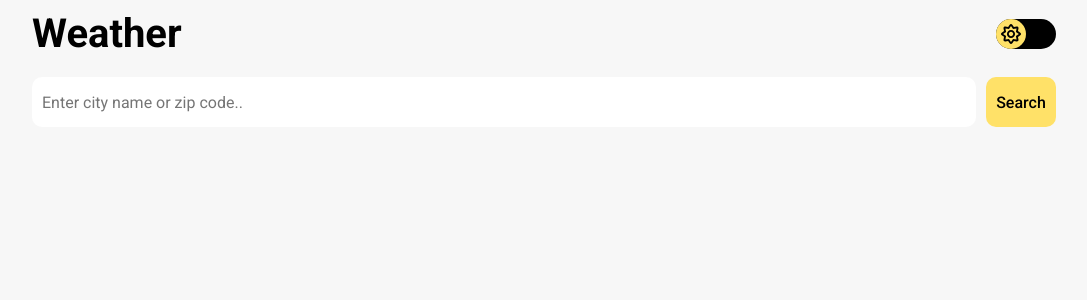
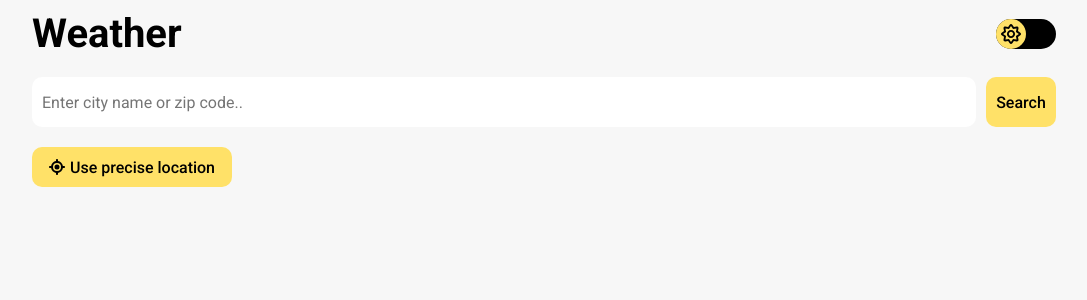
Before and after one commit to tabishabbasi1920st/weather_app, a React (Create React App) app: page / in a window 1280 px wide. Shown: the top 300 px of the page, without its empty margins (96-1183 px from the left). Built offline with nearby package versions, Linux system fonts and the light colour scheme.

Commit message:
Added precise location functionality

```diff
--- /dev/null
+++ b/src/components/CurrentLocationCoords.js
@@ -0,0 +1,49 @@
+import { useEffect } from "react";
+
+const CurrentLocationCoords = ({ setLocation, setError }) => {
+  const getLocation = () => {
+    if (navigator.geolocation) {
+      navigator.geolocation.getCurrentPosition(
+        (position) => {
+          setLocation({
+            lat: position.coords.latitude,
+            lng: position.coords.longitude,
+          });
+        },
+        (err) => {
+          switch (err.code) {
+            case err.PERMISSION_DENIED:
+              setError("User denied the request for Geolocation");
+              break;
+            case err.POSITION_UNAVAILABLE:
+              setError("Location information is unavailable");
+              break;
+            case err.TIMEOUT:
+              setError("The request to get user location timed out");
+              break;
+            case err.UNKNOWN_ERROR:
+              setError("An unknown error occured");
+              break;
+            default:
+              setError("An unknown error occured");
+          }
+        },
+        {
+          enableHighAccuracy: true,
+          timeout: 10000,
+          maximumAge: 0,
+        }
+      );
+    } else {
+      setError("Geolocation is not supported by this browser");
+    }
+  };
+
+  useEffect(() => {
+    getLocation();
+  }, []);
+
+  return;
+};
+
+export default CurrentLocationCoords;
--- /dev/null
+++ b/src/components/PreciseLocationButton.js
@@ -0,0 +1,29 @@
+import styled from "styled-components";
+import { FaLocationCrosshairs } from "react-icons/fa6";
+
+const PreciseLocationButton = ({ setUsePreciseLocation }) => {
+  return (
+    <Button>
+      <FaLocationCrosshairs />
+      <span>Use precise location</span>
+    </Button>
+  );
+};
+
+export default PreciseLocationButton;
+
+const Button = styled.button`
+  display: flex;
+  justify-content: center;
+  align-items: center;
+  gap: 5px;
+  max-width: 200px;
+  margin-top: 20px;
+  height: 40px;
+  border-radius: 10px;
+  border: none;
+  font-size: 16px;
+  background-color: #ffe168;
+  font-weight: 500;
+  cursor: pointer;
+`;
--- a/src/components/Searchbar.js
+++ b/src/components/Searchbar.js
@@ -2,12 +2,8 @@ import styled from "styled-components";
 
 const Searchbar = ({ isDarkMode, fetchTempDetails }) => (
   <MainContainer>
-    <SearchInput
-      type="text"
-      placeholder="Enter city name or zip code.."
-      onChange={() => fetchTempDetails()}
-    />
-    <SearchButton>Search</SearchButton>
+    <SearchInput type="text" placeholder="Enter city name or zip code.." />
+    <SearchButton onChange={() => fetchTempDetails()}>Search</SearchButton>
   </MainContainer>
 );
 
--- a/src/components/WeatherDisplay.js
+++ b/src/components/WeatherDisplay.js
@@ -1,10 +1,21 @@
 import styled from "styled-components";
 import Searchbar from "./Searchbar";
+import CurrentLocationCoords from "./CurrentLocationCoords";
+import PreciseLocationButton from "./PreciseLocationButton";
+import { useState } from "react";
 
 const WeatherDisplay = ({ isDarkMode }) => {
+  const [usePreciseLocation, setUsePreciseLocation] = useState(false);
+  const [location, setLocation] = useState({ lat: null, lng: null });
+  const [error, setError] = useState(null);
+
   return (
     <MainContainer>
       <Searchbar isDarkMode={isDarkMode} />
+      {usePreciseLocation && (
+        <CurrentLocationCoords setLocation={setLocation} setError={setError} />
+      )}
+      <PreciseLocationButton setUsePreciseLocation={setUsePreciseLocation} />
       <WeatherCard></WeatherCard>
     </MainContainer>
   );
@@ -13,7 +24,6 @@ const WeatherDisplay = ({ isDarkMode }) => {
 export default WeatherDisplay;
 
 const MainContainer = styled.div`
-  /* border: 2px solid green; */
   flex-grow: 1;
   display: flex;
   flex-direction: column;
@@ -25,7 +35,6 @@ const MainContainer = styled.div`
 `;
 
 const WeatherCard = styled.div`
-  /* border: 2px solid blue; */
   flex-grow: 1;
   overflow: hidden;
 `;
```
